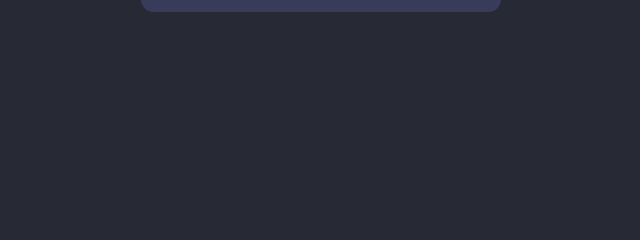
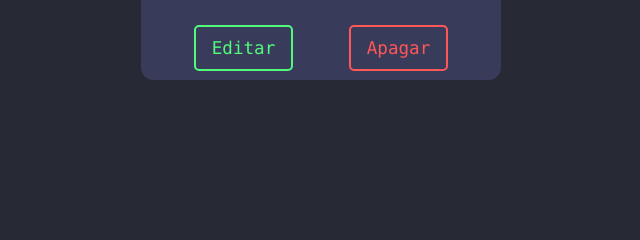
Before and after one commit to RoJac88/ac3-jadir, a Flask app: template app/templates/view_aluno.html in a window 1280 px wide. Shown: the part 261-501 px from the top of the page, without its empty margins (319-959 px from the left). Run offline with Flask 2, Linux system fonts and the light colour scheme; the template is opened without the code that fills it, so the values that code supplies are empty; some libraries are stand-ins or nearby versions.

Commit message:
delete aluno

```diff
--- a/app/static/style.css
+++ b/app/static/style.css
@@ -51,7 +51,21 @@ main {
     border-radius: 5px;
 }
 
-.main-btn {
+.btn--delete {
+    border-color: var(--color-red);
+    padding: 8px 16px;
+    color: var(--color-red);
+    font-weight: 550;
+}
+
+.btn--edit {
+    border-color: var(--color-green);
+    padding: 8px 16px;
+    color: var(--color-green);
+    font-weight: 550;
+}
+
+.btn--main {
     background-color: var(--color-bg);
     border-color: var(--color-purple);
     padding: 8px 16px;
@@ -119,6 +133,12 @@ main {
     color: var(--color-com);
 }
 
+.card--actions {
+    display: flex;
+    margin-top: 6px;
+    justify-content: space-around;
+}
+
 .card--key {
     color: var(--color-orange);
 }
@@ -177,6 +197,7 @@ main {
 }
 
 .form--wrap {
+    display: none;
     width: 480px;
     height: fit-content;
     margin: 0 auto;
--- /dev/null
+++ b/app/static/view_aluno.js
@@ -0,0 +1,13 @@
+const deleteButton = document.querySelector('.btn--delete')
+deleteButton.addEventListener('click', () => {
+  const XHR = new XMLHttpRequest()
+  XHR.addEventListener( "load", function() {
+    console.log(XMLHttpRequest)
+    document.location.href="/alunos/"
+  })
+  let prompt = confirm('Deseja mesmo apagar este aluno?')
+  if (prompt) {
+    XHR.open('DELETE', deleteButton.dataset.href, true)
+    XHR.send()
+  }
+})
--- a/app/static/view_alunos.js
+++ b/app/static/view_alunos.js
@@ -13,6 +13,7 @@ function showForm() {
   const backdrop = document.querySelector('.form--backdrop')
   backdrop.style.pointerEvents = 'auto'
   backdrop.style.backgroundColor = 'rgba(0,0,0, 0.8)'
+  formWrap.style.display = 'block'
   formWrap.style.transform = 'translateY(200px)'
   backdrop.addEventListener('click', () => {
     formWrap.style.transform = 'translateY(-380px)'
--- a/app/templates/view_aluno.html
+++ b/app/templates/view_aluno.html
@@ -1,4 +1,7 @@
 {% extends 'base.html' %}
+{% block script %}
+<script src="{{url_for('static', filename='view_aluno.js')}}" defer></script>
+{% endblock %}
 {% block content %}
 <div class="title">Ver Aluno</div>
 <div class="card" style="margin: auto;">
@@ -18,5 +21,9 @@
   <div>
     <span class="card--key">complemento: </span><span class="card--value">{{aluno['complemento']}}</span>
   </div>
+  <div class="card--actions">
+    <div class="btn btn--edit">Editar</div>
+    <div class="btn btn--delete" data-href="{{url_for('alunos.remove_aluno', ra=aluno['ra'])}}">Apagar</div>
+  </div>
 </div>
 {% endblock %}
--- a/dao.py
+++ b/dao.py
@@ -39,4 +39,4 @@ def update_aluno():
 
 def delete_aluno(ra):
     sql = 'DELETE FROM '+ TNAMES['alunos'] +' WHERE ra = %s'
-    return db.query(sql)
+    return db.query(sql, args=(ra,))
```
Also changed, not shown: app/alunos/routes.py (+11 -2 lines), app/templates/_new_aluno.html (added, +36 -0 lines), app/templates/view_alunos.html (+2 -37 lines), 1 other file.
